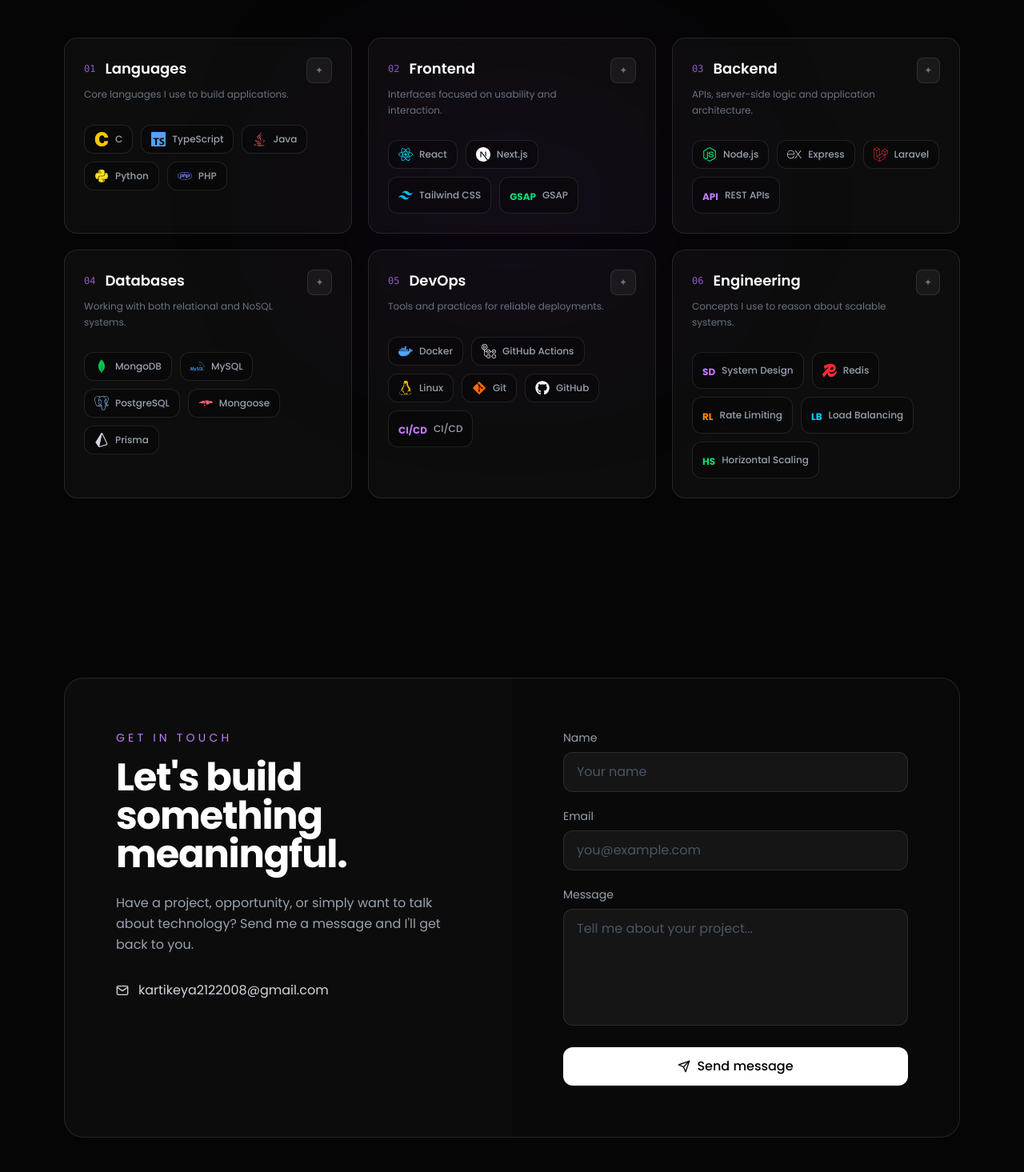
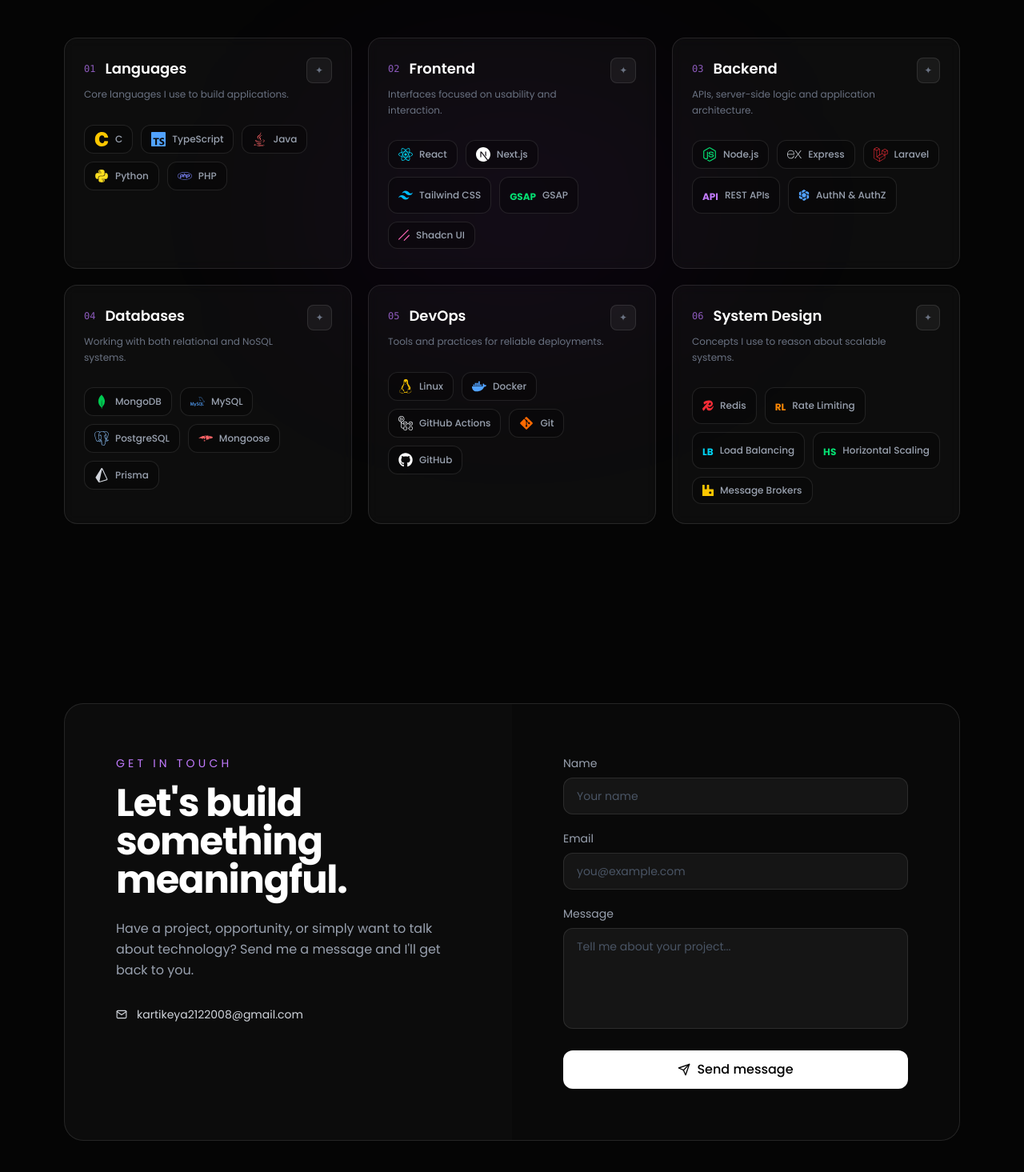
Before and after one commit to devKartikeya/Kartikeya-Mishra, a React (Vite) app: page / in a window 1280 px wide. Shown: the part 2522-3987 px from the top of the page at 80% size. Built offline with nearby package versions, Linux system fonts and the light colour scheme.

Commit message:
Add Resume to Portfolio

```diff
--- a/src/components/Contact.jsx
+++ b/src/components/Contact.jsx
@@ -77,7 +77,7 @@ const Contact = () => {
 
                             <a
                                 href="mailto:kartikeya2122008@gmail.com"
-                                className="inline-flex items-center gap-3 mt-8 text-gray-300 hover:text-white transition-colors"
+                                className="inline-flex items-center gap-3 mt-8 text-sm text-gray-300 hover:text-pink-500 transition-colors"
                             >
                                 <FiMail />
                                 kartikeya2122008@gmail.com
@@ -98,7 +98,7 @@ const Contact = () => {
                                     name="from_name"
                                     required
                                     placeholder="Your name"
-                                    className="w-full px-4 py-3 rounded-xl bg-white/5 border border-white/10 text-white placeholder:text-gray-600 outline-none focus:border-purple-500 transition-colors"
+                                    className="w-full px-4 py-3 rounded-xl bg-white/5 border border-white/10 text-white placeholder:text-gray-600 outline-none focus:border-purple-500 transition-colors text-sm"
                                 />
                             </div>
 
@@ -112,7 +112,7 @@ const Contact = () => {
                                     name="from_email"
                                     required
                                     placeholder="you@example.com"
-                                    className="w-full px-4 py-3 rounded-xl bg-white/5 border border-white/10 text-white placeholder:text-gray-600 outline-none focus:border-purple-500 transition-colors"
+                                    className="w-full px-4 py-3 rounded-xl bg-white/5 border border-white/10 text-white placeholder:text-gray-600 outline-none focus:border-purple-500 transition-colors text-sm"
                                 />
                             </div>
 
@@ -126,14 +126,14 @@ const Contact = () => {
                                     rows="5"
                                     required
                                     placeholder="Tell me about your project..."
-                                    className="w-full px-4 py-3 rounded-xl bg-white/5 border border-white/10 text-white placeholder:text-gray-600 outline-none focus:border-purple-500 transition-colors resize-none"
+                                    className="w-full px-4 py-3 rounded-xl bg-white/5 border border-white/10 text-white placeholder:text-gray-600 outline-none focus:border-purple-500 transition-colors text-sm resize-none"
                                 />
                             </div>
 
                             <button
                                 type="submit"
                                 disabled={status === "sending"}
-                                className="flex items-center justify-center gap-2 px-5 py-3 rounded-xl bg-white text-black font-medium hover:bg-gray-200 transition-colors disabled:opacity-50"
+                                className="flex items-center justify-center gap-2 px-5 py-3 rounded-xl cursor-pointer hover:border hover:border-pink-500 hover:text-pink-500 bg-white text-black font-medium hover:bg-gray-200 transition-colors disabled:opacity-50"
                             >
                                 <FiSend />
 
--- a/src/components/Navbar.jsx
+++ b/src/components/Navbar.jsx
@@ -58,7 +58,7 @@ const Navbar = () => {
                         ))}
 
                         <a
-                            href="/Kartikeya-Mishra-Resume.pdf"
+                            href="/Kartikeya_Mishra_Developer_Portfolio.pdf"
                             target="_blank"
                             rel="noopener noreferrer"
                             className="flex items-center gap-2 px-4 py-2 rounded-lg bg-white text-black text-sm font-medium hover:bg-gray-200 transition-colors"
@@ -127,7 +127,7 @@ const Navbar = () => {
                         ))}
 
                         <a
-                            href="/Kartikeya-Mishra-Resume.pdf"
+                            href="/Kartikeya_Mishra_Developer_Portfolio.pdf"
                             target="_blank"
                             rel="noopener noreferrer"
                             className="mt-4 inline-flex justify-center items-center gap-2 px-5 py-3 rounded-xl bg-white text-black font-medium"
--- a/src/components/Skills.jsx
+++ b/src/components/Skills.jsx
@@ -11,7 +11,6 @@ import {
     FaJava,
     FaLaravel,
     FaPhp,
-    FaJs,
     FaGithub
 } from "react-icons/fa";
 
@@ -28,9 +27,10 @@ import {
     SiGithubactions,
     SiLinux,
     SiRedis,
-    SiGit,
     SiC,
-    SiJavascript,
+    SiShadcnui,
+    SiRabbitmq,
+    SiSecurityscorecard
 } from "react-icons/si";
 
 gsap.registerPlugin(ScrollTrigger);
@@ -94,6 +94,11 @@ const categories = [
                 icon: <span className="font-bold text-xs">GSAP</span>,
                 color: "text-green-400",
             },
+            {
+                name: "Shadcn UI",
+                icon: <SiShadcnui size={14}/>,
+                color: "text-pink-400",
+            },
         ],
     },
 
@@ -122,6 +127,11 @@ const categories = [
                 icon: <span className="font-bold text-xs">API</span>,
                 color: "text-purple-400",
             },
+            {
+                name: "AuthN & AuthZ",
+                icon: <SiSecurityscorecard size={14}/>,
+                color: "text-blue-400",
+            }
         ],
     },
 
@@ -164,6 +174,11 @@ const categories = [
         icon: "05",
         skills: [
             {
+                name: "Linux",
+                icon: <SiLinux />,
+                color: "text-yellow-400",
+            },
+            {
                 name: "Docker",
                 icon: <FaDocker />,
                 color: "text-blue-400",
@@ -174,11 +189,6 @@ const categories = [
                 color: "text-gray-200",
             },
             {
-                name: "Linux",
-                icon: <SiLinux />,
-                color: "text-yellow-400",
-            },
-            {
                 name: "Git",
                 icon: <FaGitAlt />,
                 color: "text-orange-500",
@@ -187,28 +197,18 @@ const categories = [
                 name: "GitHub",
                 icon: <FaGithub />,
                 color: "text-white",
-            },
-            {
-                name: "CI/CD",
-                icon: <span className="font-bold text-xs">CI/CD</span>,
-                color: "text-purple-400",
-            },
+            }
         ],
     },
 
     {
-        title: "Engineering",
+        title: "System Design",
         description: "Concepts I use to reason about scalable systems.",
         icon: "06",
         skills: [
             {
-                name: "System Design",
-                icon: <span className="font-bold text-xs">SD</span>,
-                color: "text-purple-400",
-            },
-            {
                 name: "Redis",
-                icon: <SiRedis />,
+                icon: <SiRedis size={14}/>,
                 color: "text-red-500",
             },
             {
@@ -226,6 +226,11 @@ const categories = [
                 icon: <span className="font-bold text-xs">HS</span>,
                 color: "text-green-400",
             },
+            {
+                name: "Message Brokers",
+                icon: <SiRabbitmq size={14}/>,
+                color: "text-yellow-400",
+            }
         ],
     },
 ];
```
Also changed, not shown: 1 other file (tests, documents, lock files or other folders).
